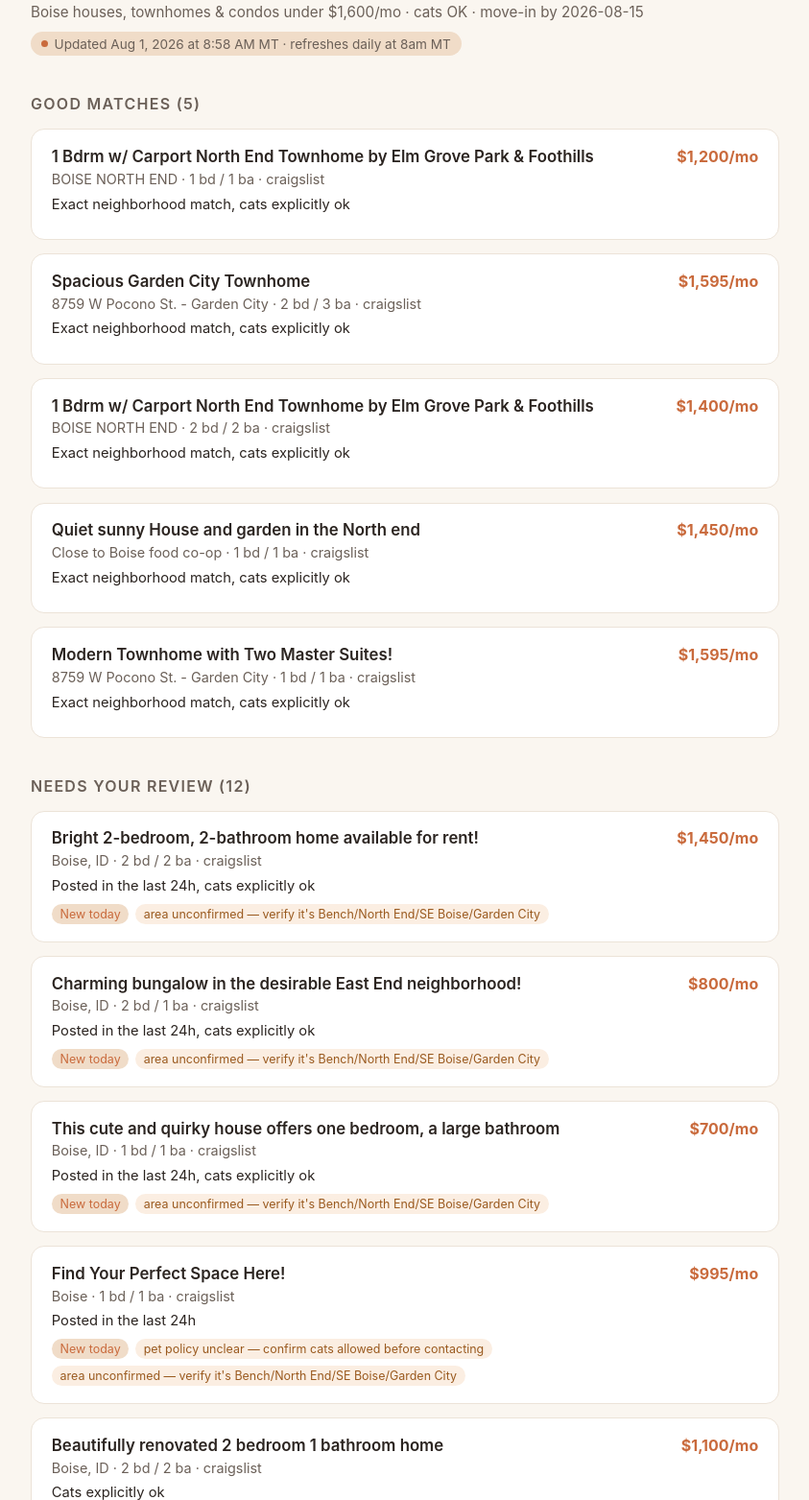
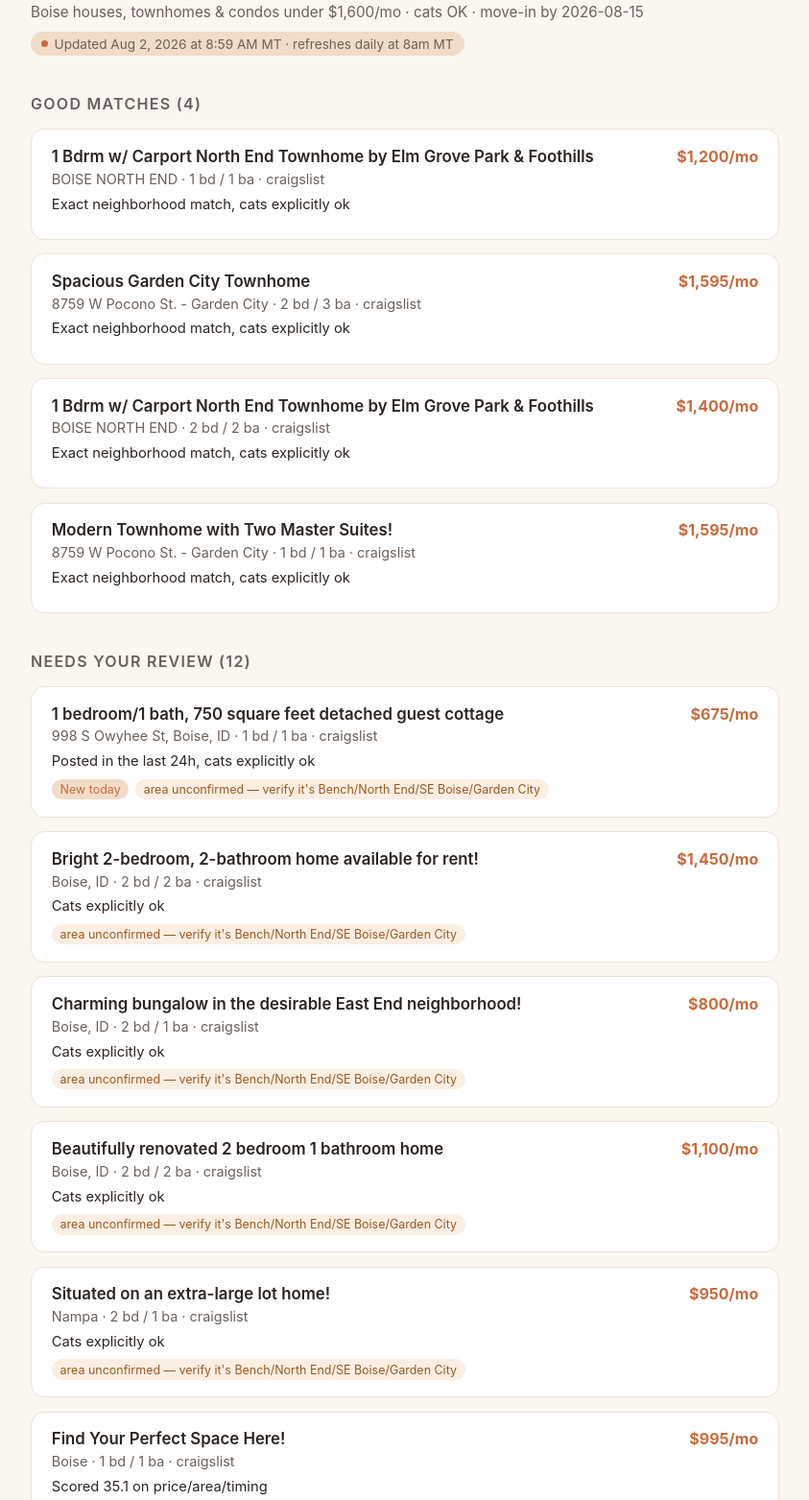
Before and after one commit to AngularPirate/boise-rental-bot, a plain HTML site: page docs/index.html in a window 1280 px wide. Shown: the part 77-1640 px from the top of the page at 96% size, without its empty margins (218-1061 px from the left). Drawn offline with Linux system fonts and the light colour scheme.

Commit message:
Daily rental scan 2026-08-02

```diff
--- a/docs/index.html
+++ b/docs/index.html
@@ -76,10 +76,10 @@ footer {
   <header>
     <h1>Boise Rental Watch</h1>
     <div class="subtitle">Boise houses, townhomes &amp; condos under $1,600/mo &middot; cats OK &middot; move-in by 2026-08-15</div>
-    <div class="updated-badge"><span class="dot"></span>Updated Aug 1, 2026 at 8:58 AM MT &middot; refreshes daily at 8am MT</div>
+    <div class="updated-badge"><span class="dot"></span>Updated Aug 2, 2026 at 8:59 AM MT &middot; refreshes daily at 8am MT</div>
   </header>
 
-  <h2>Good Matches (5)</h2>
+  <h2>Good Matches (4)</h2>
     <div class="card">
       <div class="card-top">
         <div class="card-title"><a href="https://www.craigslist.org/view/d/boise-bdrm-carport-north-end-townhome/tJ5dAbqCXEp9YRDRfNVJZ1" target="_blank" rel="noopener">1 Bdrm w/ Carport North End Townhome by Elm Grove Park &amp; Foothills</a></div>
@@ -112,16 +112,6 @@ footer {
 
     <div class="card">
       <div class="card-top">
-        <div class="card-title"><a href="https://www.craigslist.org/view/d/boise-quiet-sunny-house-and-garden-in/qrhyGWy54LXfyJgSSPTc7R" target="_blank" rel="noopener">Quiet sunny House and garden in the North end</a></div>
-        <div class="price">$1,450/mo</div>
-      </div>
-      <div class="meta">Close to Boise food co-op &middot; 1 bd / 1 ba &middot; craigslist</div>
-      <div class="why">Exact neighborhood match, cats explicitly ok</div>
-      <div class="badges"></div>
-    </div>
-
-    <div class="card">
-      <div class="card-top">
         <div class="card-title"><a href="https://www.craigslist.org/view/d/boise-modern-townhome-with-two-master/6TicGv8uZCbQYpLg1qgdK1" target="_blank" rel="noopener">Modern Townhome with Two Master Suites!</a></div>
         <div class="price">$1,595/mo</div>
       </div>
@@ -133,12 +123,22 @@ footer {
   <h2>Needs Your Review (12)</h2>
     <div class="card">
       <div class="card-top">
+        <div class="card-title"><a href="https://www.craigslist.org/view/d/boise-bedroom-bath-750-square-feet/i3N7ZTnZAqxtXMRDtTiqer" target="_blank" rel="noopener">1 bedroom/1 bath, 750 square feet detached guest cottage</a></div>
+        <div class="price">$675/mo</div>
+      </div>
+      <div class="meta">998 S Owyhee St, Boise, ID &middot; 1 bd / 1 ba &middot; craigslist</div>
+      <div class="why">Posted in the last 24h, cats explicitly ok</div>
+      <div class="badges"><span class="badge">New today</span><span class="badge warn">area unconfirmed — verify it&#x27;s Bench/North End/SE Boise/Garden City</span></div>
+    </div>
+
+    <div class="card">
+      <div class="card-top">
         <div class="card-title"><a href="https://www.craigslist.org/view/d/boise-bright-bedroom-bathroom-home/2wmhumGmTRpAtQ1idsnXj2" target="_blank" rel="noopener">Bright 2-bedroom, 2-bathroom home available for rent!</a></div>
         <div class="price">$1,450/mo</div>
       </div>
       <div class="meta">Boise, ID &middot; 2 bd / 2 ba &middot; craigslist</div>
-      <div class="why">Posted in the last 24h, cats explicitly ok</div>
-      <div class="badges"><span class="badge">New today</span><span class="badge warn">area unconfirmed — verify it&#x27;s Bench/North End/SE Boise/Garden City</span></div>
+      <div class="why">Cats explicitly ok</div>
+      <div class="badges"><span class="badge warn">area unconfirmed — verify it&#x27;s Bench/North End/SE Boise/Garden City</span></div>
     </div>
 
     <div class="card">
@@ -147,28 +147,8 @@ footer {
         <div class="price">$800/mo</div>
       </div>
       <div class="meta">Boise, ID &middot; 2 bd / 1 ba &middot; craigslist</div>
-      <div class="why">Posted in the last 24h, cats explicitly ok</div>
-      <div class="badges"><span class="badge">New today</span><span class="badge warn">area unconfirmed — verify it&#x27;s Bench/North End/SE Boise/Garden City</span></div>
-    </div>
-
-    <div class="card">
-      <div class="card-top">
-        <div class="card-title"><a href="https://www.craigslist.org/view/d/boise-this-cute-and-quirky-house-offers/8TNuaMBq6pXMPK7skyZLsL" target="_blank" rel="noopener">This cute and quirky house offers one bedroom, a large bathroom</a></div>
-        <div class="price">$700/mo</div>
-      </div>
-      <div class="meta">Boise, ID &middot; 1 bd / 1 ba &middot; craigslist</div>
-      <div class="why">Posted in the last 24h, cats explicitly ok</div>
-      <div class="badges"><span class="badge">New today</span><span class="badge warn">area unconfirmed — verify it&#x27;s Bench/North End/SE Boise/Garden City</span></div>
-    </div>
-
-    <div class="card">
-      <div class="card-top">
-        <div class="card-title"><a href="https://www.craigslist.org/view/d/boise-find-your-perfect-space-here/fk7CNzPEp7MJGWrSnasSPk" target="_blank" rel="noopener">Find Your Perfect Space Here!</a></div>
-        <div class="price">$995/mo</div>
-      </div>
-      <div class="meta">Boise &middot; 1 bd / 1 ba &middot; craigslist</div>
-      <div class="why">Posted in the last 24h</div>
-      <div class="badges"><span class="badge">New today</span><span class="badge warn">pet policy unclear — confirm cats allowed before contacting</span><span class="badge warn">area unconfirmed — verify it&#x27;s Bench/North End/SE Boise/Garden City</span></div>
+      <div class="why">Cats explicitly ok</div>
+      <div class="badges"><span class="badge warn">area unconfirmed — verify it&#x27;s Bench/North End/SE Boise/Garden City</span></div>
     </div>
 
     <div class="card">
@@ -193,10 +173,20 @@ footer {
 
     <div class="card">
       <div class="card-top">
+        <div class="card-title"><a href="https://www.craigslist.org/view/d/boise-find-your-perfect-space-here/fk7CNzPEp7MJGWrSnasSPk" target="_blank" rel="noopener">Find Your Perfect Space Here!</a></div>
+        <div class="price">$995/mo</div>
+      </div>
+      <div class="meta">Boise &middot; 1 bd / 1 ba &middot; craigslist</div>
+      <div class="why">Scored 35.1 on price/area/timing</div>
+      <div class="badges"><span class="badge warn">pet policy unclear — confirm cats allowed before contacting</span><span class="badge warn">area unconfirmed — verify it&#x27;s Bench/North End/SE Boise/Garden City</span></div>
+    </div>
+
+    <div class="card">
+      <div class="card-top">
         <div class="card-title"><a href="https://www.craigslist.org/view/d/caldwell-caldwell-home-coming-soon/pVEYugczQamo57bmptcPDN" target="_blank" rel="noopener">Caldwell Home Coming Soon!</a></div>
         <div class="price">$1,450/mo</div>
       </div>
-      <div class="meta">Caldwell &middot; 2 bd / 1 ba &middot; craigslist</div>
+      <div class="meta">Caldwell &middot; 2 bd / 3 ba &middot; craigslist</div>
       <div class="why">Scored 26.6 on price/area/timing</div>
       <div class="badges"><span class="badge warn">pet policy unclear — confirm cats allowed before contacting</span><span class="badge warn">area unconfirmed — verify it&#x27;s Bench/North End/SE Boise/Garden City</span></div>
     </div>
@@ -253,7 +243,7 @@ footer {
 
 
   <footer>
-    53 listings scanned &middot; next run tomorrow 8:00am MT
+    42 listings scanned &middot; next run tomorrow 8:00am MT
   </footer>
 </div>
 </body>
```
Also changed, not shown: state.json.
